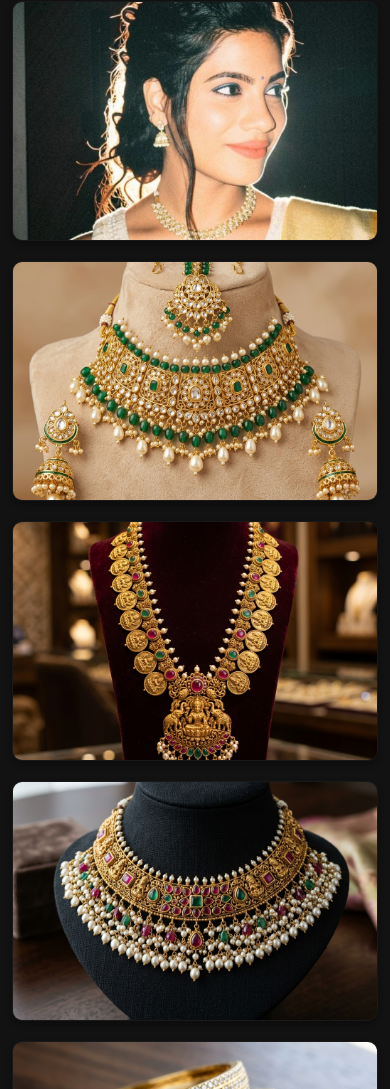
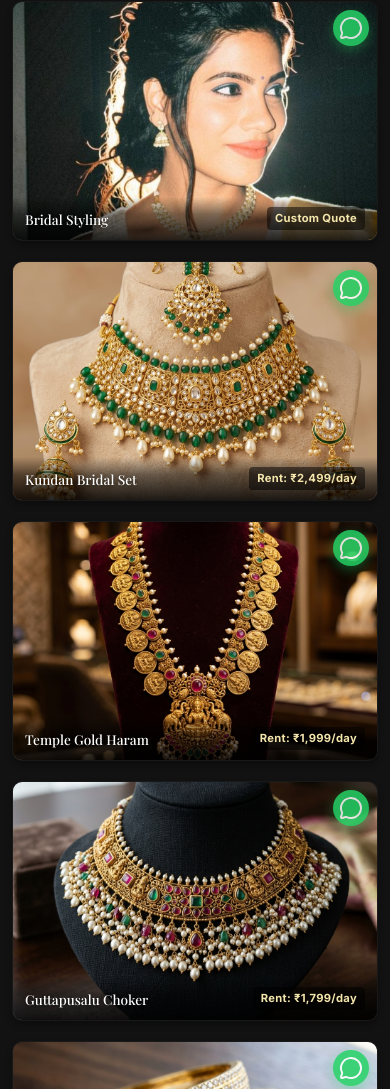
Before and after one commit to Vuttisai/Neha-s-Glamup, a plain HTML site: page index.html in a window 390 px wide. Shown: the part 8096-9185 px from the top of the page. Drawn offline with nearby package versions, Linux system fonts and the light colour scheme; a web font is replaced by a local one.

Commit message:
feat: update beautician services (add oiling hair, henna; remove threading, hair spa) + redesign gallery with floating WhatsApp button and bottom price bar

```diff
--- a/index.html
+++ b/index.html
@@ -286,49 +286,62 @@
             <div class="gallery-grid scroll-animate">
                 <div class="gallery-item" onclick="openLightbox('assets/owner.jpg', 'Bridal Styling')">
                     <img src="assets/owner.jpg" alt="Makeup Look 1" class="gallery-img">
-                    <div class="gallery-overlay">
-                        <i data-lucide="eye" class="gallery-icon"></i>
-                        <span>Bridal Styling</span>
+                    <a href="https://wa.me/917337480803?text=Hi%20Neha%2C%20I%20saw%20your%20Bridal%20Styling%20in%20the%20gallery%20and%20I%27m%20interested.%20Please%20share%20more%20details!" target="_blank" class="gallery-wa-btn" onclick="event.stopPropagation()" aria-label="Enquire on WhatsApp">
+                        <i data-lucide="message-circle"></i>
+                    </a>
+                    <div class="gallery-bottom-bar">
+                        <span class="gallery-label">Bridal Styling</span>
+                        <span class="gallery-price">Custom Quote</span>
                     </div>
                 </div>
-                <div class="gallery-item"
-                    onclick="openLightbox('assets/jewelry_kundan_set.jpg', 'Royal Kundan Bridal Set')">
+                <div class="gallery-item" onclick="openLightbox('assets/jewelry_kundan_set.jpg', 'Royal Kundan Bridal Set')">
                     <img src="assets/jewelry_kundan_set.jpg" alt="Royal Kundan Jewelry" class="gallery-img">
-                    <div class="gallery-overlay">
-                        <i data-lucide="eye" class="gallery-icon"></i>
-                        <span>Kundan Jewelry</span>
+                    <a href="https://wa.me/917337480803?text=Hi%20Neha%2C%20I%20saw%20the%20Royal%20Kundan%20Bridal%20Set%20and%20I%27m%20interested.%20Please%20share%20rental%20details!" target="_blank" class="gallery-wa-btn" onclick="event.stopPropagation()" aria-label="Enquire on WhatsApp">
+                        <i data-lucide="message-circle"></i>
+                    </a>
+                    <div class="gallery-bottom-bar">
+                        <span class="gallery-label">Kundan Bridal Set</span>
+                        <span class="gallery-price">Rent: ₹2,499/day</span>
                     </div>
                 </div>
-                <div class="gallery-item"
-                    onclick="openLightbox('assets/jewelry_temple_haram.jpg', 'Temple Gold Haram')">
+                <div class="gallery-item" onclick="openLightbox('assets/jewelry_temple_haram.jpg', 'Temple Gold Haram')">
                     <img src="assets/jewelry_temple_haram.jpg" alt="Temple Gold Jewelry" class="gallery-img">
-                    <div class="gallery-overlay">
-                        <i data-lucide="eye" class="gallery-icon"></i>
-                        <span>Temple Gold Haram</span>
+                    <a href="https://wa.me/917337480803?text=Hi%20Neha%2C%20I%20saw%20the%20Temple%20Gold%20Haram%20and%20I%27m%20interested.%20Please%20share%20rental%20details!" target="_blank" class="gallery-wa-btn" onclick="event.stopPropagation()" aria-label="Enquire on WhatsApp">
+                        <i data-lucide="message-circle"></i>
+                    </a>
+                    <div class="gallery-bottom-bar">
+                        <span class="gallery-label">Temple Gold Haram</span>
+                        <span class="gallery-price">Rent: ₹1,999/day</span>
                     </div>
                 </div>
-                <div class="gallery-item"
-                    onclick="openLightbox('assets/jewelry_guttapusalu.jpg', 'Antique Guttapusalu Choker')">
+                <div class="gallery-item" onclick="openLightbox('assets/jewelry_guttapusalu.jpg', 'Antique Guttapusalu Choker')">
                     <img src="assets/jewelry_guttapusalu.jpg" alt="Antique Guttapusalu Jewelry" class="gallery-img">
-                    <div class="gallery-overlay">
-                        <i data-lucide="eye" class="gallery-icon"></i>
-                        <span>Guttapusalu Jewelry</span>
+                    <a href="https://wa.me/917337480803?text=Hi%20Neha%2C%20I%20saw%20the%20Guttapusalu%20Choker%20and%20I%27m%20interested.%20Please%20share%20rental%20details!" target="_blank" class="gallery-wa-btn" onclick="event.stopPropagation()" aria-label="Enquire on WhatsApp">
+                        <i data-lucide="message-circle"></i>
+                    </a>
+                    <div class="gallery-bottom-bar">
+                        <span class="gallery-label">Guttapusalu Choker</span>
+                        <span class="gallery-price">Rent: ₹1,799/day</span>
                     </div>
                 </div>
-                <div class="gallery-item"
-                    onclick="openLightbox('assets/jewelry_cz_bangles.jpg', 'Sparkling CZ Stone Bangles')">
+                <div class="gallery-item" onclick="openLightbox('assets/jewelry_cz_bangles.jpg', 'Sparkling CZ Stone Bangles')">
                     <img src="assets/jewelry_cz_bangles.jpg" alt="Cubic Zirconia Bangles" class="gallery-img">
-                    <div class="gallery-overlay">
-                        <i data-lucide="eye" class="gallery-icon"></i>
-                        <span>CZ Bangles Set</span>
+                    <a href="https://wa.me/917337480803?text=Hi%20Neha%2C%20I%20saw%20the%20CZ%20Stone%20Bangles%20and%20I%27m%20interested.%20Please%20share%20more%20details!" target="_blank" class="gallery-wa-btn" onclick="event.stopPropagation()" aria-label="Enquire on WhatsApp">
+                        <i data-lucide="message-circle"></i>
+                    </a>
+                    <div class="gallery-bottom-bar">
+                        <span class="gallery-label">CZ Bangles Set</span>
+                        <span class="gallery-price">Enquire Price</span>
                     </div>
                 </div>
-                <div class="gallery-item"
-                    onclick="openLightbox('assets/jewelry_polki_jhumkas.jpg', 'Luxury Polki Jhumkas')">
+                <div class="gallery-item" onclick="openLightbox('assets/jewelry_polki_jhumkas.jpg', 'Luxury Polki Jhumkas')">
                     <img src="assets/jewelry_polki_jhumkas.jpg" alt="Polki Pearl Jhumkas" class="gallery-img">
-                    <div class="gallery-overlay">
-                        <i data-lucide="eye" class="gallery-icon"></i>
-                        <span>Polki Jhumkas</span>
+                    <a href="https://wa.me/917337480803?text=Hi%20Neha%2C%20I%20saw%20the%20Luxury%20Polki%20Jhumkas%20and%20I%27m%20interested.%20Please%20share%20more%20details!" target="_blank" class="gallery-wa-btn" onclick="event.stopPropagation()" aria-label="Enquire on WhatsApp">
+                        <i data-lucide="message-circle"></i>
+                    </a>
+                    <div class="gallery-bottom-bar">
+                        <span class="gallery-label">Polki Jhumkas</span>
+                        <span class="gallery-price">Enquire Price</span>
                     </div>
                 </div>
             </div>
--- a/products.js
+++ b/products.js
@@ -136,19 +136,19 @@ const services = [
         type: "beautician"
     },
     {
-        id: "nourishing-hairspa",
-        title: "Nourishing Hair Spa",
+        id: "oiling-hair",
+        title: "Oiling Hair Treatment",
         category: "Skincare & Salon",
-        description: "Deep hair conditioning and massage treatment to restore shine, lock in moisture, and repair dry or damaged hair.",
-        icon: "💇‍♀️",
+        description: "Relaxing warm oil massage therapy for your scalp and hair using premium herbal oils. Nourishes roots, promotes growth, and adds natural shine.",
+        icon: "🧴",
         type: "beautician"
     },
     {
-        id: "threading-waxing",
-        title: "Threading & Waxing",
+        id: "henna-services",
+        title: "Henna Services",
         category: "Skincare & Salon",
-        description: "Grooming essentials including gentle facial threading and highly hygienic body waxing to leave your skin soft and smooth.",
-        icon: "🧴",
+        description: "Beautiful, rich henna application for hands and feet. From traditional bridal patterns to trendy Arabic and Indo-Western designs with long-lasting color.",
+        icon: "🌿",
         type: "beautician"
     }
 ];
--- a/styles.css
+++ b/styles.css
@@ -918,49 +918,75 @@ img {
     transition: transform 0.8s cubic-bezier(0.16, 1, 0.3, 1);
 }
 
-.gallery-overlay {
+/* Gallery floating WhatsApp button */
+.gallery-wa-btn {
     position: absolute;
-    top: 0;
+    top: 14px;
+    right: 14px;
+    width: 44px;
+    height: 44px;
+    border-radius: 50%;
+    background: #25D366;
+    color: #ffffff;
+    display: flex;
+    align-items: center;
+    justify-content: center;
+    z-index: 5;
+    box-shadow: 0 4px 12px rgba(37, 211, 102, 0.4);
+    transition: var(--transition-smooth);
+    opacity: 0.85;
+}
+
+.gallery-wa-btn i {
+    width: 20px;
+    height: 20px;
+}
+
+.gallery-wa-btn:hover {
+    transform: scale(1.15);
+    opacity: 1;
+    box-shadow: 0 6px 20px rgba(37, 211, 102, 0.6);
+}
+
+.gallery-item:hover .gallery-wa-btn {
+    opacity: 1;
+}
+
+/* Gallery bottom info bar */
+.gallery-bottom-bar {
+    position: absolute;
+    bottom: 0;
     left: 0;
-    width: 100%;
-    height: 100%;
-    background-color: rgba(11, 11, 11, 0.7);
-    display: flex;
-    flex-direction: column;
-    align-items: center;
-    justify-content: center;
-    opacity: 0;
-    transition: var(--transition-smooth);
-    gap: 12px;
-}
-
-.gallery-icon {
-    color: var(--gold-primary);
-    width: 32px;
-    height: 32px;
-    transform: translateY(10px);
-    transition: var(--transition-smooth);
-}
-
-.gallery-overlay span {
+    right: 0;
+    padding: 14px 18px;
+    background: linear-gradient(to top, rgba(0, 0, 0, 0.85) 0%, rgba(0, 0, 0, 0.5) 60%, transparent 100%);
+    display: flex;
+    justify-content: space-between;
+    align-items: flex-end;
+    z-index: 3;
+    pointer-events: none;
+}
+
+.gallery-label {
     font-family: var(--font-serif);
-    font-size: 1.25rem;
-    color: var(--text-primary);
-    transform: translateY(10px);
-    transition: var(--transition-smooth);
+    font-size: 1.05rem;
+    font-weight: 500;
+    color: #ffffff;
+    text-shadow: 0 1px 3px rgba(0, 0, 0, 0.5);
+}
+
+.gallery-price {
+    font-size: 0.82rem;
+    font-weight: 700;
+    color: var(--gold-secondary);
+    background: rgba(0, 0, 0, 0.5);
+    padding: 4px 10px;
+    border-radius: 4px;
+    letter-spacing: 0.3px;
 }
 
 .gallery-item:hover .gallery-img {
     transform: scale(1.08);
-}
-
-.gallery-item:hover .gallery-overlay {
-    opacity: 1;
-}
-
-.gallery-item:hover .gallery-icon,
-.gallery-item:hover .gallery-overlay span {
-    transform: translateY(0);
 }
 
 /* Lightbox Modal */
@@ -1482,6 +1508,30 @@ a.value:hover {
         height: 280px;
     }
 
+    .gallery-wa-btn {
+        width: 40px;
+        height: 40px;
+        top: 10px;
+        right: 10px;
+    }
+
+    .gallery-wa-btn i {
+        width: 18px;
+        height: 18px;
+    }
+
+    .gallery-bottom-bar {
+        padding: 12px 14px;
+    }
+
+    .gallery-label {
+        font-size: 0.95rem;
+    }
+
+    .gallery-price {
+        font-size: 0.75rem;
+    }
+
     /* Contact section */
     .contact-card {
         padding: 24px 18px;
@@ -1661,6 +1711,31 @@ a.value:hover {
 
     .gallery-item {
         height: 240px;
+    }
+
+    .gallery-wa-btn {
+        width: 36px;
+        height: 36px;
+        top: 8px;
+        right: 8px;
+    }
+
+    .gallery-wa-btn i {
+        width: 16px;
+        height: 16px;
+    }
+
+    .gallery-bottom-bar {
+        padding: 10px 12px;
+    }
+
+    .gallery-label {
+        font-size: 0.85rem;
+    }
+
+    .gallery-price {
+        font-size: 0.7rem;
+        padding: 3px 8px;
     }
 
     .contact-card {
```
